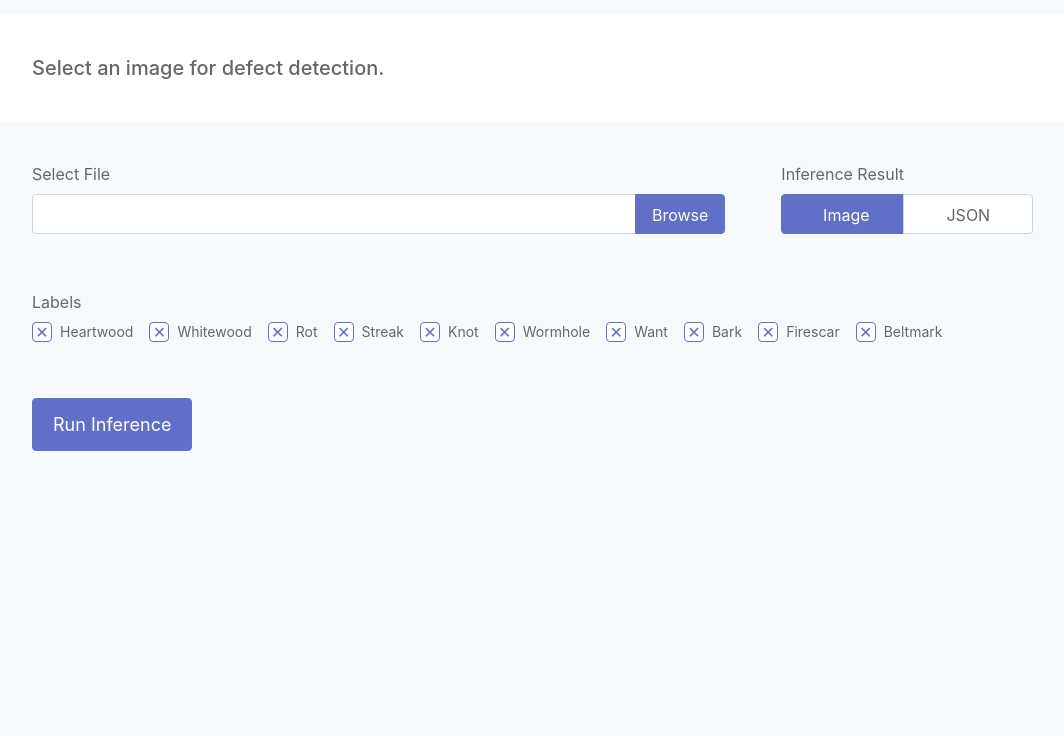
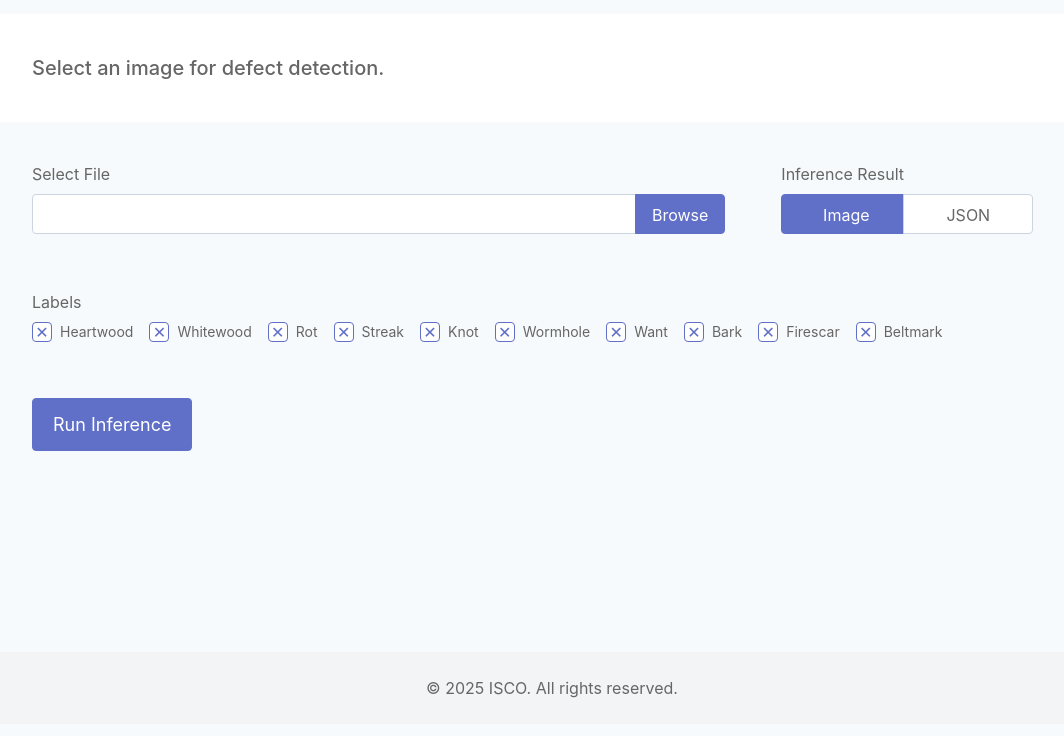
Before and after one commit to JohnTrecker/defect-inference, a Next.js app: page / in a window 1280 px wide. Shown: the part 148-884 px from the top of the page, without its empty margins (88-1152 px from the left). Built offline with nearby package versions, Linux system fonts and the light colour scheme.

Commit message:
add statement of use

```diff
--- a/app/Report.tsx
+++ b/app/Report.tsx
@@ -9,8 +9,6 @@ export default function Report({ output }: Props) {
     const { predictions, time } = output
     const defects = predictions.filter(removeBorders)
     const inferenceTime = Math.round(time * 1000 * 100) / 100 // Convert to ms and round to 2 decimal places
-
-    if (defects.length === 0) return <p>No defects detected.</p>
 
     // const report = defects.reduce((memo, prediction) => {
     //   const {class: _class, confidence} = prediction
@@ -29,6 +27,9 @@ export default function Report({ output }: Props) {
             <span>
                 <b>inference time</b> {` - ${inferenceTime}ms`}
             </span>
+            {
+                defects.length > 0
+                ? (
                     <ul>
                         {
                             defects.map(({ class: _class, confidence }, i) => {
@@ -44,6 +45,10 @@ export default function Report({ output }: Props) {
                             })
                         }
                     </ul>
+                ) : (
+                    <p>No defects detected.</p>
+                )
+            }
         </div>
     )
 
--- a/app/layout.tsx
+++ b/app/layout.tsx
@@ -13,10 +13,13 @@ export default function RootLayout({
 }>) {
   return (
     <html lang="en">
-      <body
-        className='antialiased'
-      >
-        {children}
+      <body className='antialiased'>
+        <main>
+          {children}
+        </main>
+        <footer className="bg-gray-100 py-6 text-center">
+          <p>© {new Date().getFullYear()} ISCO. All rights reserved.</p>
+        </footer>
       </body>
     </html>
   );
--- a/app/page.tsx
+++ b/app/page.tsx
@@ -4,7 +4,7 @@ import axios from 'axios';
 
 import {useCallback, useState } from 'react';
 import JSONViewer from './JsonViewer';
-import { Features, Inference } from './types';
+import { Features, Inference, SavedImages } from './types';
 import WoodImage from './WoodImage';
 import Report from './Report';
 
@@ -21,6 +21,7 @@ export default function Home() {
   const [notification, setNotification] = useState<string>('');
   const [showResult, setShowResult] = useState(false);
   const [inputImagePreview, setInputImagePreview] = useState<string>('');
+  const [savedImages, setSavedImages] = useState<SavedImages>([]);
   // const [inputLabel, setInputLabel] = useState<'Select File' | 'Type URL'>('Select File');
   const [features, setFeatures] = useState<Features>({
     board_heartwood: true,
@@ -149,6 +150,13 @@ export default function Home() {
       });
 
       setOutput(response.data);
+      setSavedImages((prev) => [
+        ...prev,
+        {
+          image: inputImagePreview,
+          data: response.data,
+        }
+      ])
       setNotification('');
     } catch (error) {
       const specific = error instanceof Error ? error.message : undefined
@@ -345,7 +353,7 @@ export default function Home() {
                       <p id="output" className="codeblock">{notification}</p>
                     )
                 }
-                <h4 className="text-sm font-medium mb-2">Detected Objects:</h4>
+                {/* <h4 className="text-sm font-medium mb-2">Detected Objects:</h4> */}
                 {
                   format === 'json' ? (
                     <JSONViewer data={output} />
```
Also changed, not shown: app/types.ts (+7 -0 lines). Lines whose indentation alone changed are shown as unchanged.
